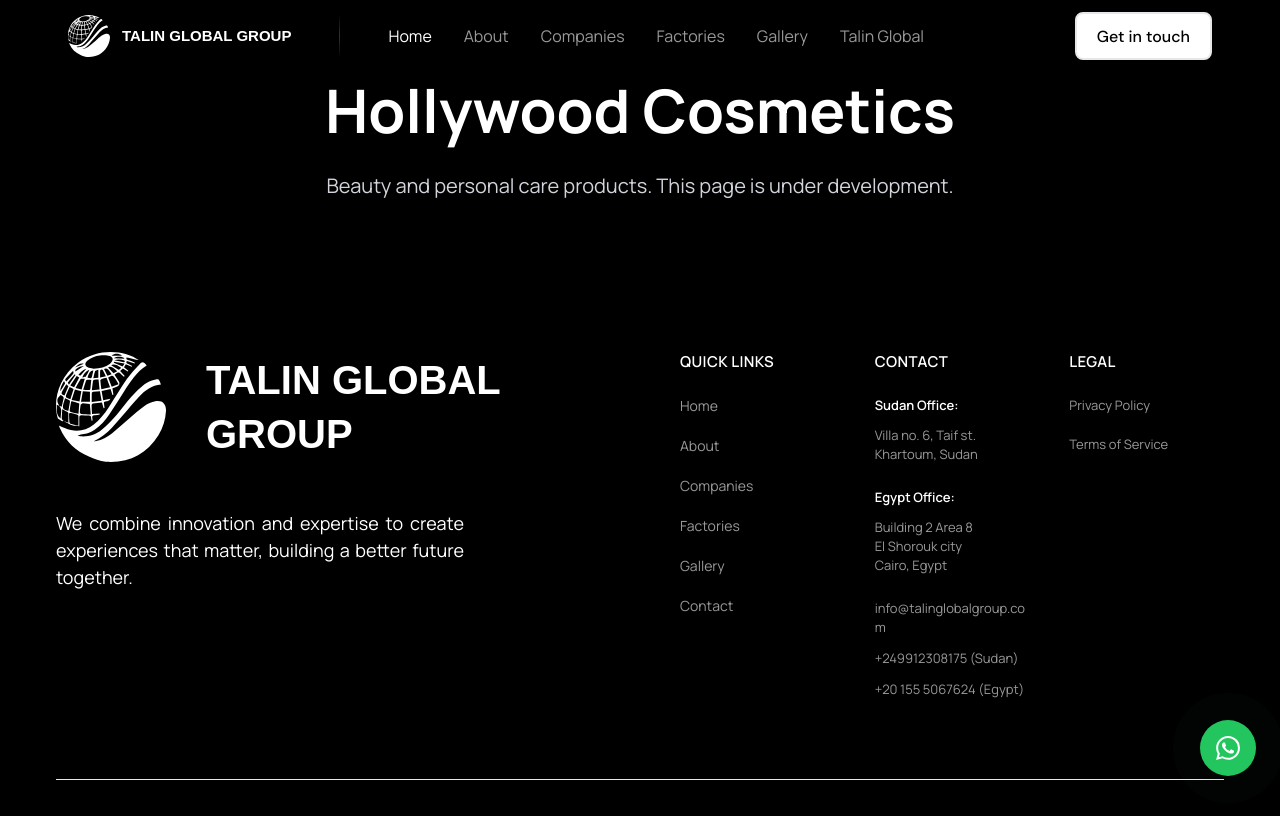
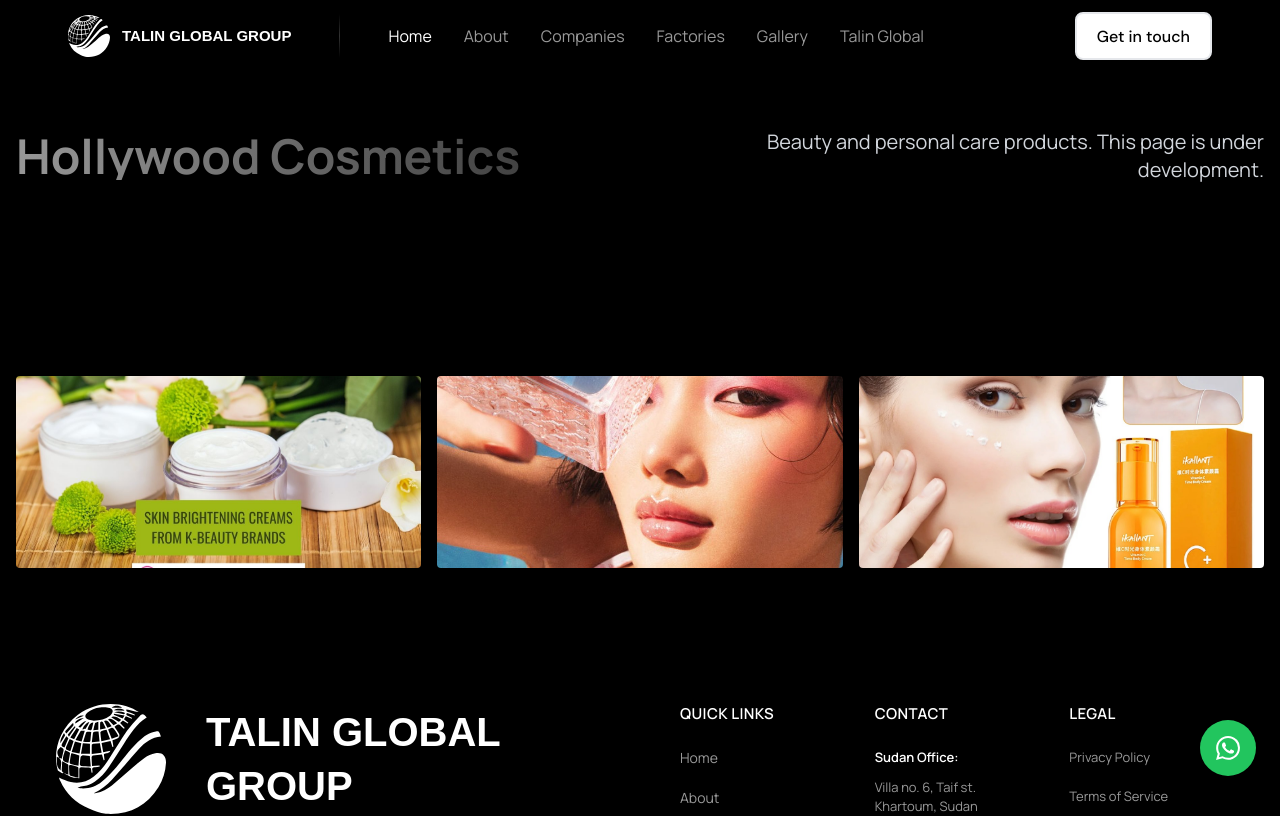
Before and after one commit to acuteangleTech/Talin-site, a Next.js app: page /hollywood-cosmetics in a window 1280 px wide. Shown: the top 816 px of the page. Built offline with nearby package versions, Linux system fonts and the light colour scheme; a web font is replaced by a local one.

Commit message:
cosmetic images added

```diff
--- a/src/app/hollywood-cosmetics/page.jsx
+++ b/src/app/hollywood-cosmetics/page.jsx
@@ -1,6 +1,8 @@
 'use client';
 import React from 'react';
 import Header from '@/components/common/Header';
+import CompanyHeaderSection from '@/components/sections/CompanyHeaderSection';
+import CosmeticsGridSection from '@/components/sections/CosmeticsGridSection';
 import Footer from '@/components/sections/Footer';
 
 const HollywoodCosmeticsPage = () => {
@@ -10,16 +12,23 @@
         <Header />
       </div>
       <main className="bg-global-1">
-        <section className="py-20 px-4">
-          <div className="max-w-7xl mx-auto text-center">
-            <h1 className="text-5xl md:text-6xl font-bold text-white mb-8">
-              Hollywood Cosmetics
-            </h1>
-            <p className="text-xl text-gray-300 max-w-3xl mx-auto">
-              Beauty and personal care products. This page is under development.
-            </p>
+        <section className="pt-32 py-20 px-4">
+          <div className="max-w-7xl mx-auto">
+            <div className="flex flex-col lg:flex-row gap-8 lg:gap-16 items-start lg:items-center">
+              <div className="w-full lg:w-1/2">
+                <h1 className="text-3xl md:text-4xl lg:text-5xl font-bold leading-tight text-left whitespace-nowrap bg-gradient-to-r from-[#979797] to-[#333333] bg-clip-text text-transparent">
+                  Hollywood Cosmetics
+                </h1>
+              </div>
+              <div className="w-full lg:w-1/2">
+                <p className="text-xl text-gray-300 text-left lg:text-right">
+                  Beauty and personal care products. This page is under development.
+                </p>
+              </div>
+            </div>
           </div>
         </section>
+        <CosmeticsGridSection />
         <Footer />
       </main>
     </div>
--- /dev/null
+++ b/src/components/sections/CosmeticsGridSection.jsx
@@ -0,0 +1,49 @@
+import React from 'react';
+
+const CosmeticsGridSection = () => {
+  const cosmeticsImages = [
+    {
+      id: 1,
+      src: '/cosmetics hollywood/WhatsApp Image 2025-08-16 at 6.54.17 PM.jpeg',
+      alt: 'Hollywood Cosmetics Products',
+      title: 'Cosmetics Manufacturing'
+    },
+    {
+      id: 2,
+      src: '/cosmetics hollywood/WhatsApp Image 2025-08-16 at 6.54.15 PM.jpeg',
+      alt: 'Hollywood Cosmetics Production',
+      title: 'Cosmetics Production Line'
+    },
+    {
+      id: 3,
+      src: '/cosmetics hollywood/WhatsApp Image 2025-08-16 at 6.54.16 PM.jpeg',
+      alt: 'Hollywood Cosmetics Operations',
+      title: 'Cosmetics Operations'
+    }
+  ];
+
+  return (
+    <section className="bg-global-1 pt-28 pb-16 px-4">
+      <div className="max-w-7xl mx-auto">
+        <div className="grid grid-cols-1 md:grid-cols-3 gap-2 md:gap-4">
+          {cosmeticsImages.map((image) => (
+            <div
+              key={image.id}
+              className=""
+            >
+              <div className="">
+                <img
+                  src={image.src}
+                  alt={image.alt}
+                  className="w-full h-48 object-cover rounded"
+                />
+              </div>
+            </div>
+          ))}
+        </div>
+      </div>
+    </section>
+  );
+};
+
+export default CosmeticsGridSection;
```
